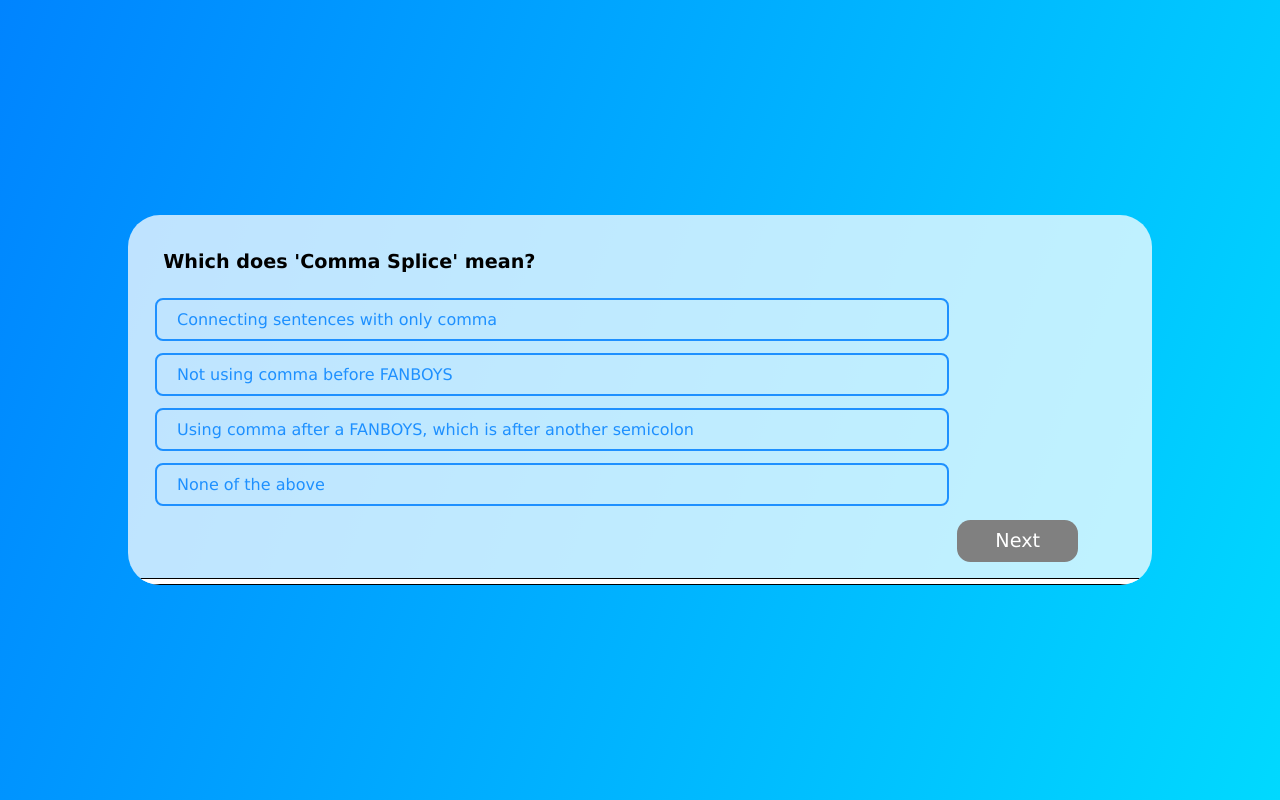
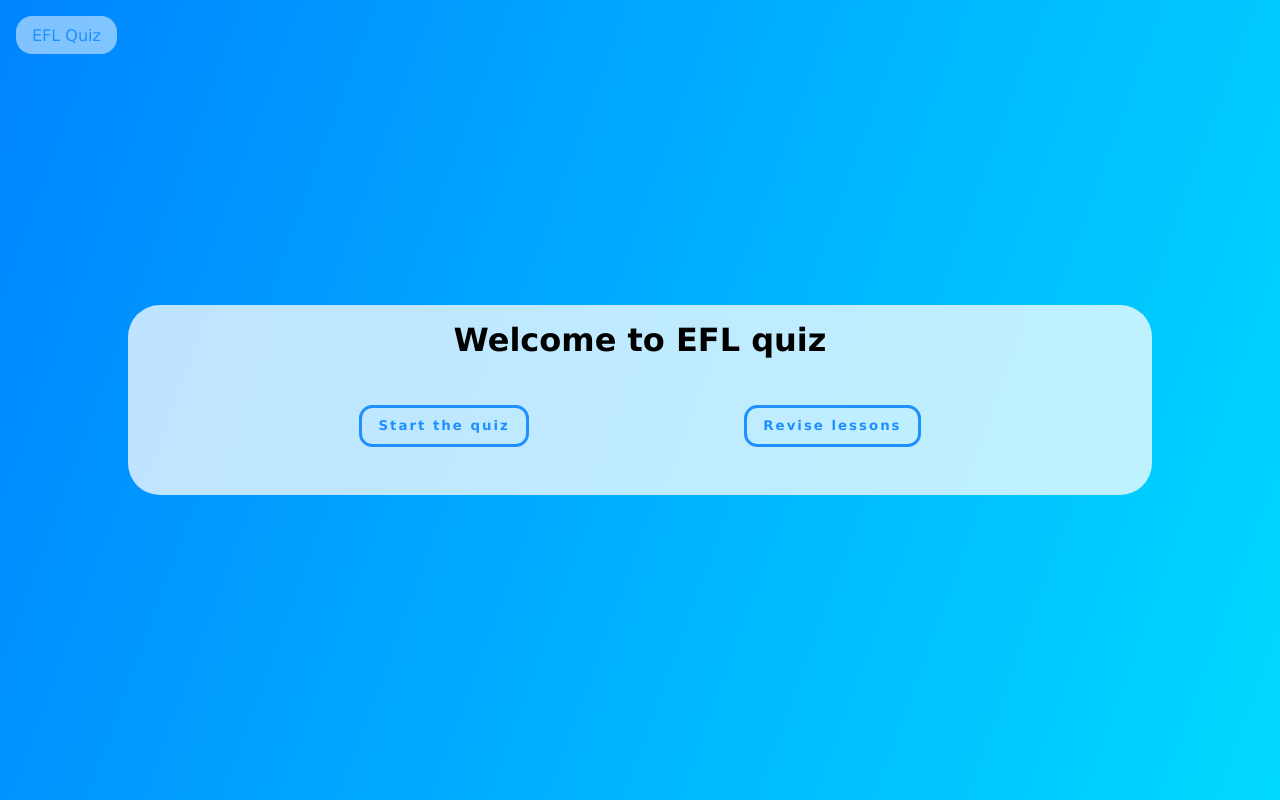
Before and after one commit to ThawyeZaw/EFL_quiz, a plain HTML site: page index.html in a window 1280 px wide. Drawn offline with nearby package versions, Linux system fonts and the light colour scheme.

Commit message:
commit
button styles fixed
Start page added

```diff
--- a/index.css
+++ b/index.css
@@ -21,6 +21,52 @@
 	padding: 1em;
 	overflow: hidden;
 }
+.logo {
+	position: fixed;
+	top: 0;
+	left: 0;
+	margin: 1rem;
+	padding: 0.6em 1em;
+	border-radius: 1em;
+	background: rgba(255, 255, 255, 0.5);
+	text-decoration: none;
+	color: dodgerblue;
+}
+
+h1 {
+	text-align: center;
+}
+.startButtons {
+	margin: 2rem 0;
+	display: flex;
+	justify-content: space-evenly;
+}
+.startButtons button {
+	padding: 0.5em 0.5em;
+	color: dodgerblue;
+	font-weight: bold;
+	border: 3px solid dodgerblue;
+	border-radius: 1em;
+	transition: 0.4s;
+}
+.startButtons button:hover,
+.startButtons button:hover > a {
+	color: white;
+	background: dodgerblue;
+}
+.startButtons a {
+	text-decoration: none;
+	color: dodgerblue;
+	background: none;
+}
+@media screen and (min-width: 600px) {
+	.startButtons button {
+		padding: 0.8em 1.2em;
+		margin-top: 1em;
+		letter-spacing: 2px;
+	}
+}
+/* ---------------- quiz styles --------------- */
 .question > p {
 	margin: 1em 1em;
 	font-size: 1.2em;
@@ -127,11 +173,17 @@ button {
 	justify-content: space-between;
 }
 .buttons > button {
-  font-size: 1.2em;
-  padding: 0.3em 1em;
+	padding: 0.2em 0.7em;
 	margin-top: 1em;
 	border-radius: 0.5em;
 	transition: 0.5s;
+}
+@media screen and (min-width: 600px) {
+	.buttons > button {
+		font-size: 1.2em;
+		padding: 0.5em 1em;
+		margin-top: 1em;
+	}
 }
 .retry {
 	color: #0084ff;
@@ -148,12 +200,12 @@ button {
 	text-decoration: underline;
 	border: 2px transparent;
 }
-.save:hover{
+.save:hover {
 	color: #0084ff;
 	background: none;
 	border: 2px solid #0084ff;
 }
-.canvas{
+.canvas {
 	position: fixed;
 	top: 20%;
 	left: 20%;
@@ -165,7 +217,8 @@ button {
 	border: 1px solid #000;
 	border-radius: 1em;
 }
-.canvas > canvas, .canvas img {
+.canvas > canvas,
+.canvas img {
 	width: 100% !important;
 	height: 90% !important;
 }
--- a/index.html
+++ b/index.html
@@ -8,7 +8,16 @@
 	</head>
 	<body>
 		<div class="container">
-			<div class="wrapper"></div>
+			<a href="./" class="logo"> EFL Quiz </a>
+			<div class="wrapper">
+				<h1>Welcome to EFL quiz</h1>
+				<div class="startButtons">
+					<button onclick="start()">Start the quiz</button>
+					<a href="https://words-collections.netlify.app/writing_techniques/writing_techniques" target="_blank">
+						<button>Revise lessons</button>
+					</a>
+				</div>
+			</div>
 		</div>
 		<script
 			src="https://cdnjs.cloudflare.com/ajax/libs/html2canvas/1.4.1/html2canvas.min.js"
--- a/index.js
+++ b/index.js
@@ -116,7 +116,7 @@ const Questons_data = [
       "5",
       "6",
       "3",
-      "4e"],
+      "4"],
     correctAns: "5"
   }
 ]
@@ -128,7 +128,7 @@ Questons = [],
 results = ""
 
 /* --------- display question on load --------- */
-window.onload = () => {
+function start() {
   ramdomzie()
   DisplayNext()
 }
```
Lines whose indentation alone changed are shown as unchanged.
